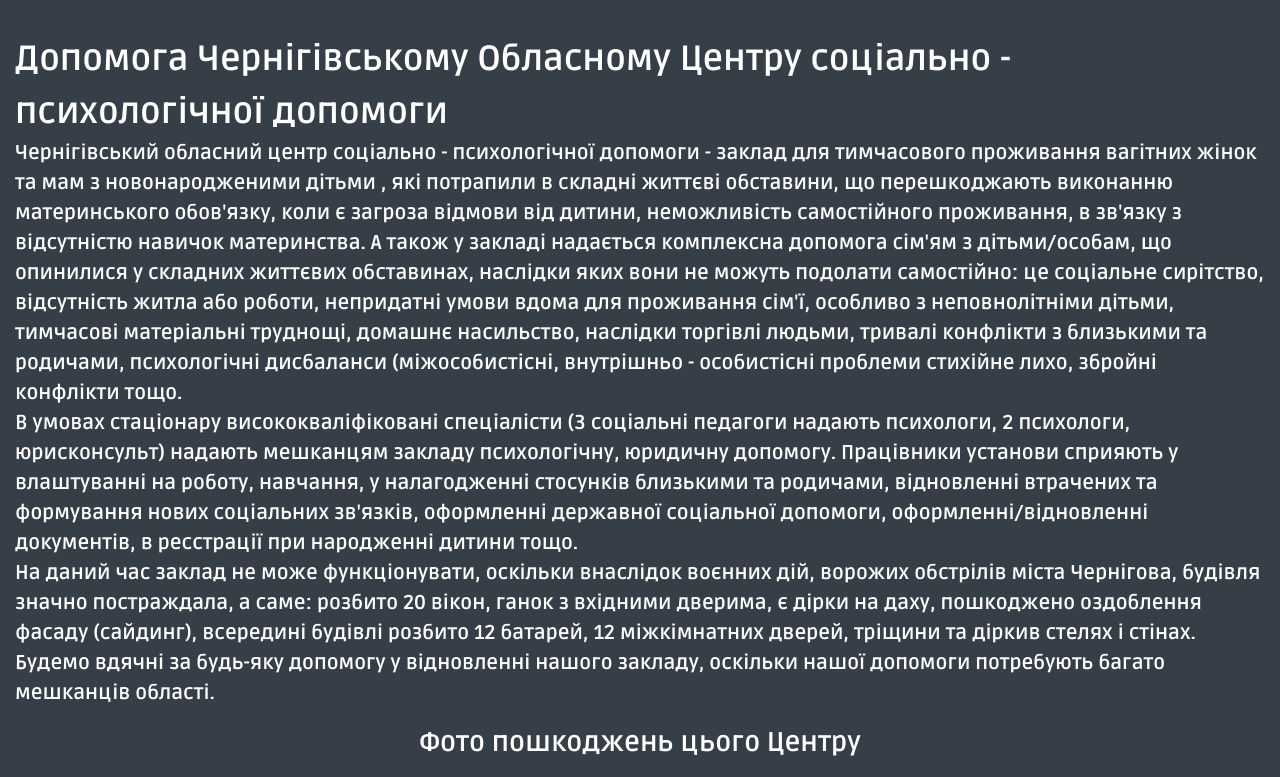
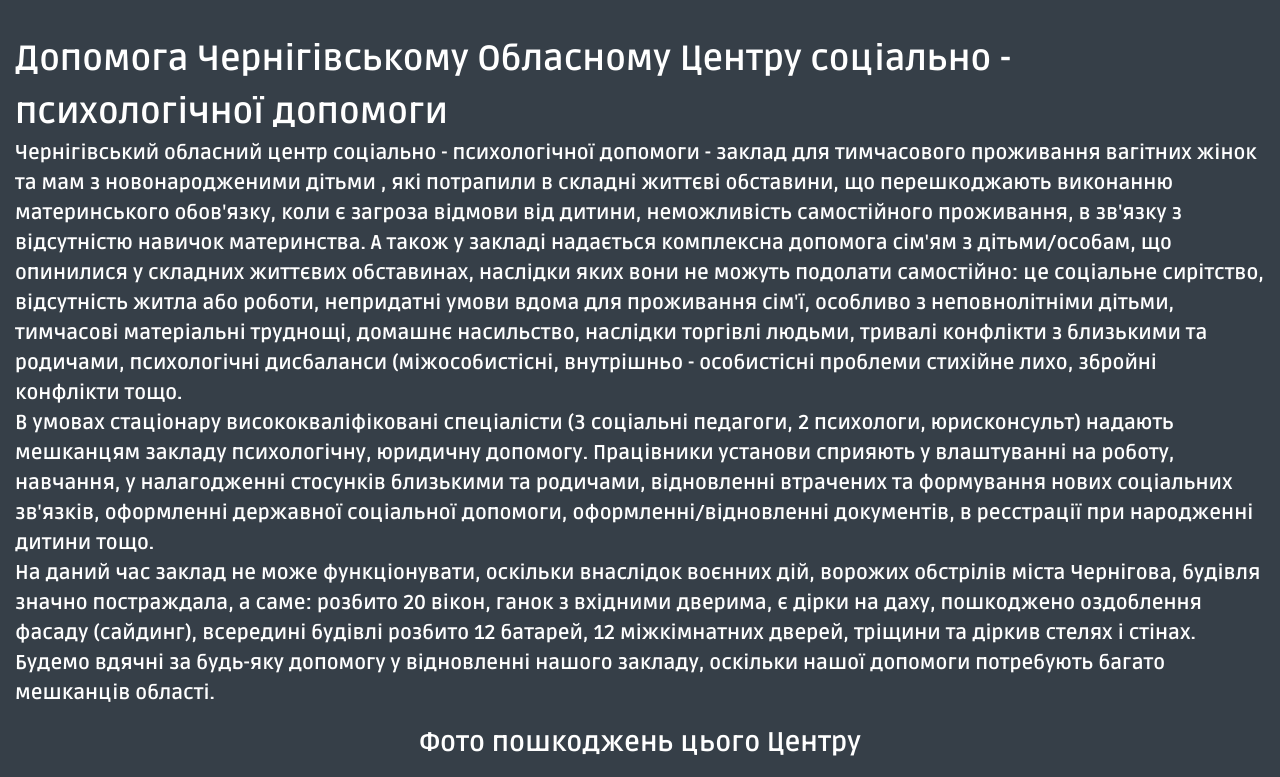
Before and after one commit to Hellw0rker/help_center, a plain HTML site: page index.html in a window 1280 px wide. Shown: the top 777 px of the page. Drawn offline with nearby package versions, Linux system fonts and the light colour scheme.

Commit message:
Update index.html

```diff
--- a/index.html
+++ b/index.html
@@ -31,7 +31,7 @@
             Чернігівський обласний центр соціально - психологічної допомоги - заклад для тимчасового проживання вагітних жінок та мам з новонародженими дітьми , які потрапили в складні життєві обставини, що перешкоджають виконанню материнського обов'язку, коли є загроза відмови від дитини, неможливiсть самостійного проживання, в зв'язку з відсутністю навичок материнства. А також у закладі надається комплексна допомога сім'ям з дітьми/особам, що опинилися у складних життєвих обставинах, наслідки яких вони не можуть подолати самостійно: це соціальне сирітство, відсутність житла або роботи, непридатні умови вдома для проживання сім'ї, особливо з неповнолітніми дітьми, тимчасові матеріальні труднощі, домашнє насильство, наслідки торгівлі людьми, тривалі конфлікти з близькими та родичами, психологічні дисбаланси (міжособистісні, внутрішньо - особистісні проблеми стихійне лихо, збройнi конфлікти тощо.
         </p>
         <p>
-            В умовах стаціонару висококваліфіковані спеціалісти (3 соціальні педагоги надають психологи, 2 психологи, юрисконсульт) надають мешканцям закладу психологічну, юридичну допомогу. Працівники установи сприяють у влаштуванні на роботу, навчання, у налагодженні стосунків близькими та родичами, відновленні втрачених та формування нових соціальних зв'язкiв, оформленні державної соціальної допомоги, оформленні/відновленні документів, в ресстрації при народженні дитини тощо.
+            В умовах стаціонару висококваліфіковані спеціалісти (3 соціальні педагоги, 2 психологи, юрисконсульт) надають мешканцям закладу психологічну, юридичну допомогу. Працівники установи сприяють у влаштуванні на роботу, навчання, у налагодженні стосунків близькими та родичами, відновленні втрачених та формування нових соціальних зв'язкiв, оформленні державної соціальної допомоги, оформленні/відновленні документів, в ресстрації при народженні дитини тощо.
         </p>
         <p>
             На даний час заклад не може функціонувати, оскільки внаслідок воєнних дій, ворожих обстрiлiв мiста Чернігова, будiвля значно постраждала, а саме: розбито 20 вікон, ганок з вхідними дверима, є дiрки на даху, пошкоджено оздоблення фасаду (сайдинг), всередині будівлі розбито 12 батарей, 12 мiжкімнатних дверей, тріщини та діркив стелях і стінах.
```
